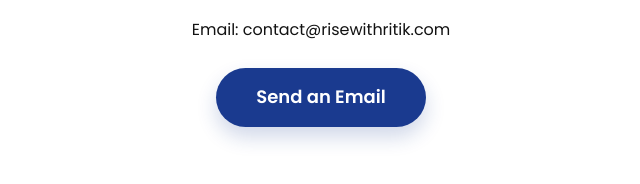
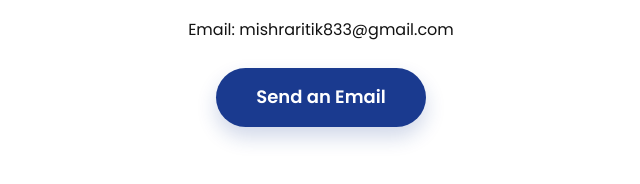
Before and after one commit to mishraritik833-tech/voluble-paprenjak-14d204, a plain HTML site: page index (2).html in a window 1280 px wide. Shown: the part 1741-1925 px from the top of the page, 319-959 px from the left. Drawn offline with Linux system fonts and the light colour scheme.

Commit message:
Update index.html

```diff
--- a/index (2).html
+++ b/index (2).html
@@ -269,7 +269,7 @@
 
     <section class="contact" id="contact">
         <h2>Sath Milkar Grow Karte Hain!</h2>
-        <p>Email: contact@risewithritik.com</p>
+        <p>Email: mishraritik833@gmail.com</p>
         <br>
         <a href="mailto:mishraritik833@gmail.com" class="cta-btn">Send an Email</a>
     </section>
```
